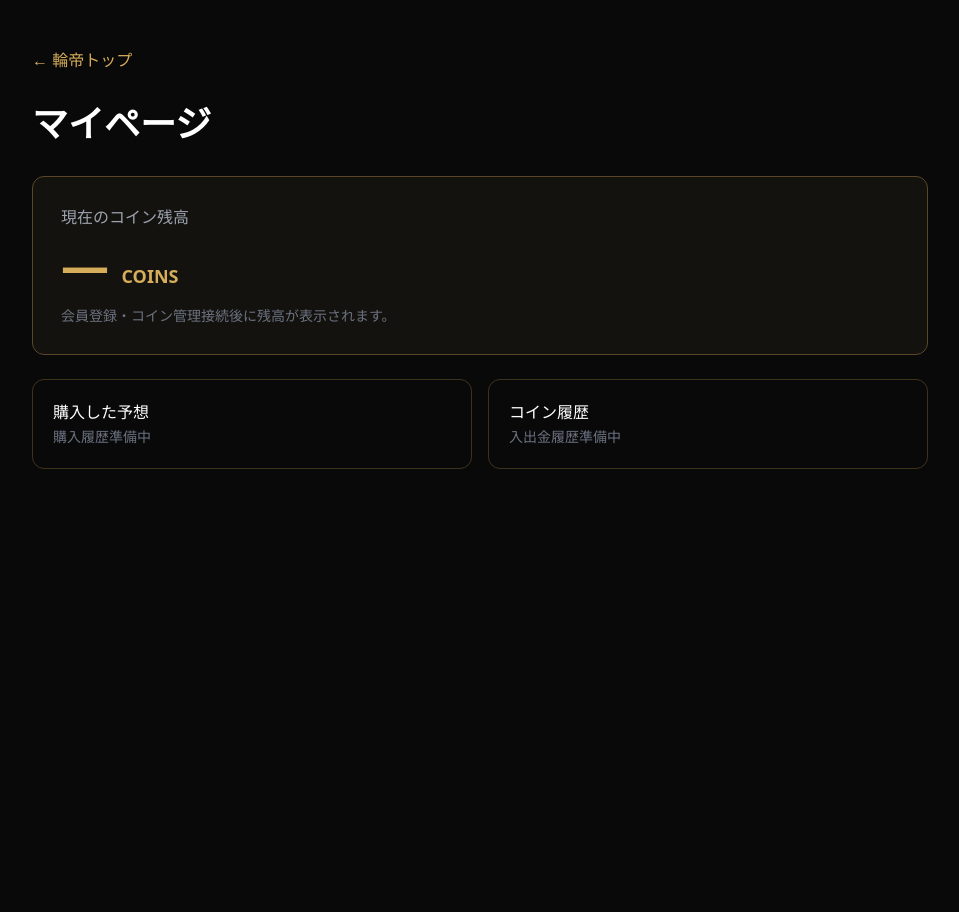
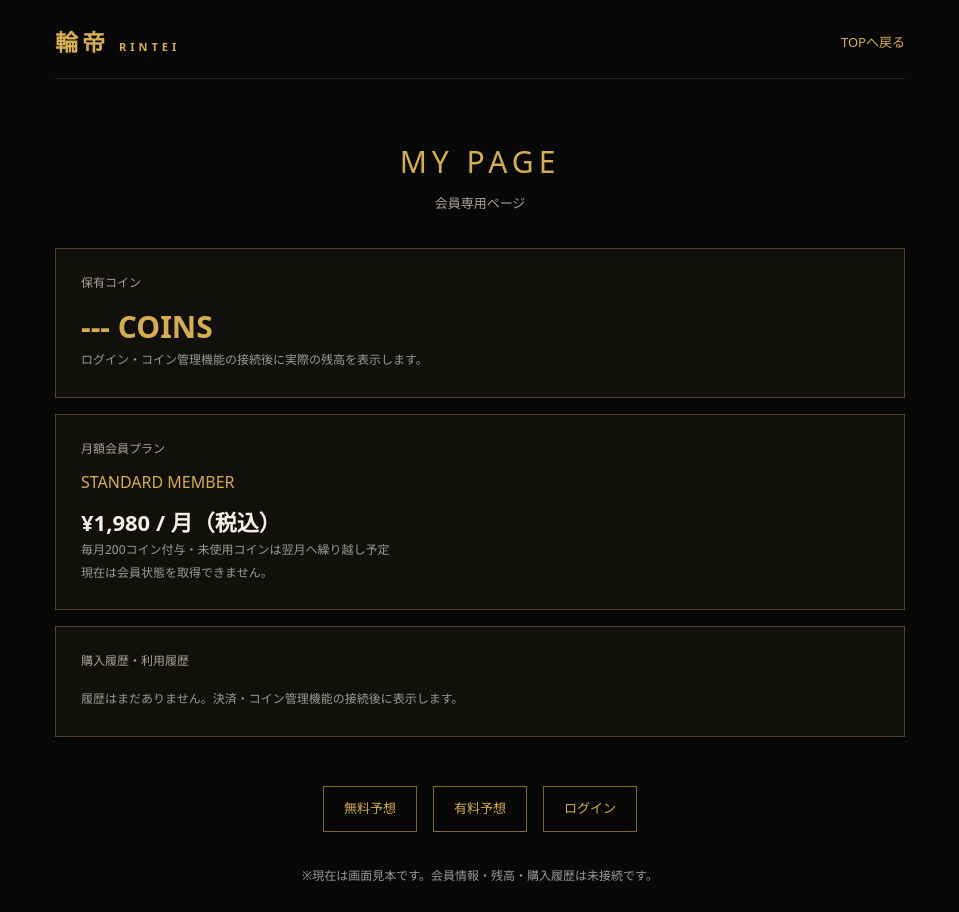
Before and after one commit to nkcleankazu-ai/Rintei-Keirin, a Next.js app: page /member in a window 1280 px wide. Shown: the whole page, without its empty margins (160-1119 px from the left). Before the commit the page ends 800 px from the top, so only its background shows below. Built offline with nearby package versions, Linux system fonts and the light colour scheme.

Commit message:
Refactor MemberPage layout and styling
Refactor MemberPage component to improve layout and styling. Update coin balance display and add member plan details.

```diff
--- a/src/app/member/page.tsx
+++ b/src/app/member/page.tsx
@@ -1,18 +1,59 @@
+import Link from "next/link";
+
 export default function MemberPage() {
   return (
-    <main className="min-h-screen bg-[#090909] px-5 py-12 text-white">
-      <div className="mx-auto max-w-4xl">
-        <a href="/" className="text-[#d6ad5b]">← 輪帝トップ</a>
-        <h1 className="mt-8 text-4xl font-black">マイページ</h1>
-        <section className="mt-8 rounded-xl border border-[#5a4728] bg-[#14120e] p-7">
-          <p className="text-gray-400">現在のコイン残高</p>
-          <p className="mt-3 text-5xl font-black text-[#d6ad5b]">— <span className="text-lg">COINS</span></p>
-          <p className="mt-4 text-sm text-gray-500">会員登録・コイン管理接続後に残高が表示されます。</p>
+    <main style={{ minHeight: "100vh", background: "#080808", color: "#f5f0e5", padding: "25px 18px" }}>
+      <style>{`
+        * { box-sizing: border-box; }
+        body { margin: 0; background: #080808; }
+        .member-wrap { max-width: 850px; margin: auto; }
+        .member-logo { color: #d5ad55; font-size: 23px; font-weight: 900; letter-spacing: 4px; }
+        .member-title { text-align: center; color: #d5ad55; font-size: 30px; letter-spacing: 5px; margin: 60px 0 10px; }
+        .member-sub { text-align: center; color: #aaa293; font-size: 13px; margin-bottom: 35px; }
+        .member-card { background: #12100c; border: 1px solid #514126; padding: 25px; margin: 16px 0; }
+        .member-label { color: #aaa293; font-size: 12px; }
+        .member-value { color: #d5ad55; font-size: 30px; font-weight: bold; margin-top: 12px; }
+        .member-link { display: inline-block; border: 1px solid #806633; color: #d5ad55; padding: 12px 20px; margin: 8px; font-size: 13px; }
+        .member-note { color: #999; font-size: 12px; line-height: 1.9; }
+      `}</style>
+
+      <div className="member-wrap">
+        <header style={{ display: "flex", justifyContent: "space-between", alignItems: "center", borderBottom: "1px solid #292319", paddingBottom: 18 }}>
+          <div className="member-logo">輪帝 <span style={{ fontSize: 11 }}>RINTEI</span></div>
+          <Link href="/" style={{ color: "#d5ad55", fontSize: 13 }}>TOPへ戻る</Link>
+        </header>
+
+        <h1 className="member-title">MY PAGE</h1>
+        <p className="member-sub">会員専用ページ</p>
+
+        <section className="member-card">
+          <div className="member-label">保有コイン</div>
+          <div className="member-value">--- COINS</div>
+          <p className="member-note">ログイン・コイン管理機能の接続後に実際の残高を表示します。</p>
         </section>
-        <div className="mt-6 grid gap-4 sm:grid-cols-2">
-          <div className="rounded-xl border border-[#40331d] p-5">購入した予想<br/><span className="text-sm text-gray-500">購入履歴準備中</span></div>
-          <div className="rounded-xl border border-[#40331d] p-5">コイン履歴<br/><span className="text-sm text-gray-500">入出金履歴準備中</span></div>
+
+        <section className="member-card">
+          <div className="member-label">月額会員プラン</div>
+          <h2 style={{ color: "#d5ad55", margin: "12px 0" }}>STANDARD MEMBER</h2>
+          <div style={{ fontSize: 22, fontWeight: "bold" }}>¥1,980 / 月（税込）</div>
+          <p className="member-note">毎月200コイン付与・未使用コインは翌月へ繰り越し予定</p>
+          <p className="member-note">現在は会員状態を取得できません。</p>
+        </section>
+
+        <section className="member-card">
+          <div className="member-label">購入履歴・利用履歴</div>
+          <p className="member-note" style={{ marginTop: 18 }}>履歴はまだありません。決済・コイン管理機能の接続後に表示します。</p>
+        </section>
+
+        <div style={{ textAlign: "center", padding: "25px 0" }}>
+          <Link href="/free" className="member-link">無料予想</Link>
+          <Link href="/paid" className="member-link">有料予想</Link>
+          <Link href="/login" className="member-link">ログイン</Link>
         </div>
+
+        <p className="member-note" style={{ textAlign: "center" }}>
+          ※現在は画面見本です。会員情報・残高・購入履歴は未接続です。
+        </p>
       </div>
     </main>
   );
```
